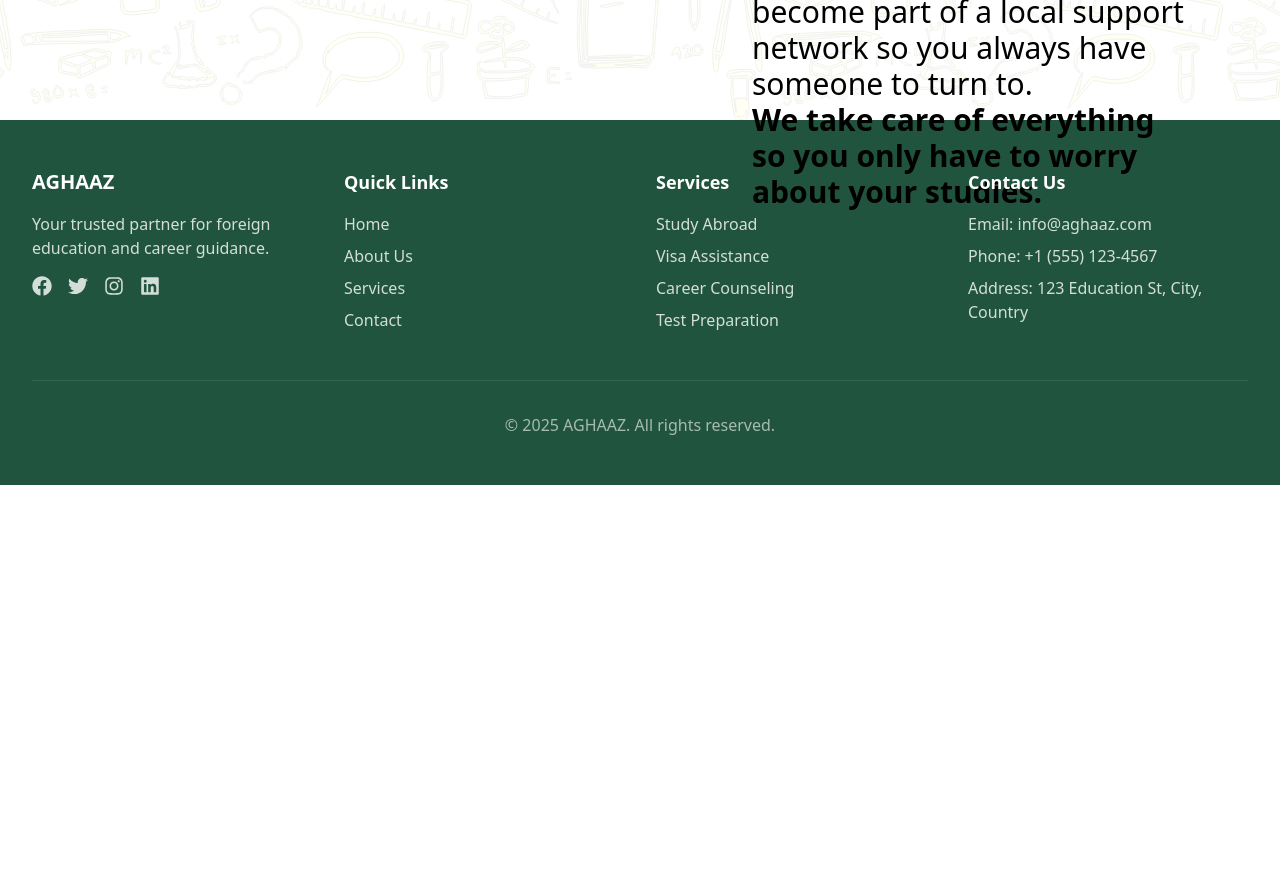
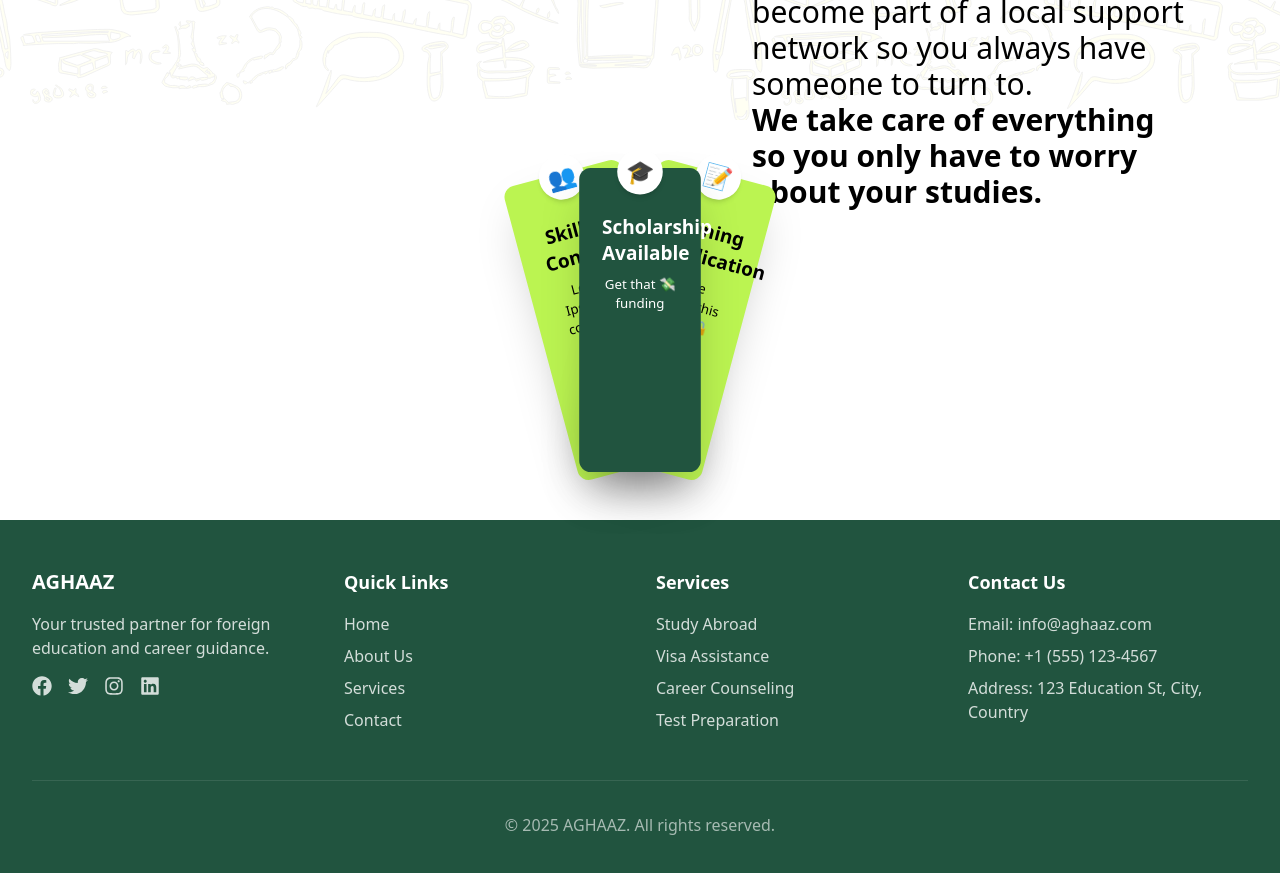
Before and after one commit to saimiiqbal7/aghaaz, a React (Vite) app: page / in a window 1280 px wide. Shown: the part 1400-2273 px from the top of the page. Before the commit the page ends 1885 px from the top, so only its background shows below. Built offline with nearby package versions, Linux system fonts and the light colour scheme.

Commit message:
cards-animation done

```diff
--- a/package.json
+++ b/package.json
@@ -15,7 +15,9 @@
     "framer-motion": "^12.7.3",
     "react": "^19.0.0",
     "react-dom": "^19.0.0",
+    "react-hot-toast": "^2.5.2",
     "react-icons": "^5.5.0",
+    "react-intersection-observer": "^9.16.0",
     "react-router": "^7.5.0",
     "tailwindcss": "^4.1.4"
   },
--- /dev/null
+++ b/src/component/Cards/index.jsx
@@ -0,0 +1,86 @@
+import { motion } from "framer-motion";
+import { useState } from "react";
+
+const cards = [
+  {
+    title: "Skilled Consultants",
+    content: "Lorem Ipsum for consulting 👨‍💼",
+    icon: "👥",
+    bg: "bg-lime-300 w-[10vw]",
+  },
+  {
+    title: "Scholarship Available",
+    content: "Get that 💸 funding",
+    icon: "🎓",
+    bg: "bg-primery-green w-[10vw] text-white",
+  },
+  {
+    title: "Winning Application",
+    content: "We’re locking this one in 🔒",
+    icon: "📝",
+    bg: "bg-lime-300 w-[10vw]",
+  },
+];
+
+const initialTransforms = [
+  { x: -40, rotate: -15, zIndex: 2 },
+  { x: 0, rotate: 0, zIndex: 3 },
+  { x: 40, rotate: 15, zIndex: 2 },
+];
+
+export default function Cards() {
+  const [isHovered, setHovered] = useState(false);
+
+  return (
+    <div className="h-[50vh] w-full flex items-center justify-center bg-white">
+      <div
+        onMouseEnter={() => setHovered(true)}
+        onMouseLeave={() => setHovered(false)}
+        className="relative w-full max-w-5xl h-[400px] flex items-center justify-center cursor-pointer"
+      >
+        {cards.map((card, i) => (
+          <motion.div
+            key={i}
+            animate={
+              isHovered
+                ? {
+                    x: i * 280 - 280,
+                    rotate: 0,
+                    scale: 1,
+                    opacity: 1,
+                    zIndex: 10,
+                    transition: {
+                      type: "spring",
+                      stiffness: 150,
+                      damping: 20,
+                      delay: i * 0.1,
+                    },
+                  }
+                : {
+                    x: initialTransforms[i].x,
+                    rotate: initialTransforms[i].rotate,
+                    scale: 0.95,
+                    opacity: 1,
+                    zIndex: initialTransforms[i].zIndex,
+                    transition: {
+                      type: "spring",
+                      stiffness: 200,
+                      damping: 25,
+                    },
+                  }
+            }
+            className={`absolute w-64 h-80 p-6 shadow-2xl rounded-xl ${card.bg}`}
+          >
+            <div className="absolute -top-5 left-1/2 transform -translate-x-1/2 w-12 h-12 bg-white rounded-full flex items-center justify-center text-2xl shadow-md">
+              {card.icon}
+            </div>
+            <h3 className="text-xl font-bold mb-2 mt-6 text-center">
+              {card.title}
+            </h3>
+            <p className="text-sm text-center">{card.content}</p>
+          </motion.div>
+        ))}
+      </div>
+    </div>
+  );
+}
--- a/src/pages/Home/index.jsx
+++ b/src/pages/Home/index.jsx
@@ -3,6 +3,7 @@ import Navbar from "../../component/Navbar";
 import Footer from "../../component/Footer";
 import Banner from "../../component/Banner";
 import Section from "../../component/Section";
+import Cards from "../../component/Cards";
 
 const Home = () => {
   return (
@@ -10,6 +11,7 @@ const Home = () => {
       <Navbar />
       <Banner />
       <Section />
+      <Cards />
       <Footer />
     </>
   );
```
Also changed, not shown: 1 other file (tests, documents, lock files or other folders).
